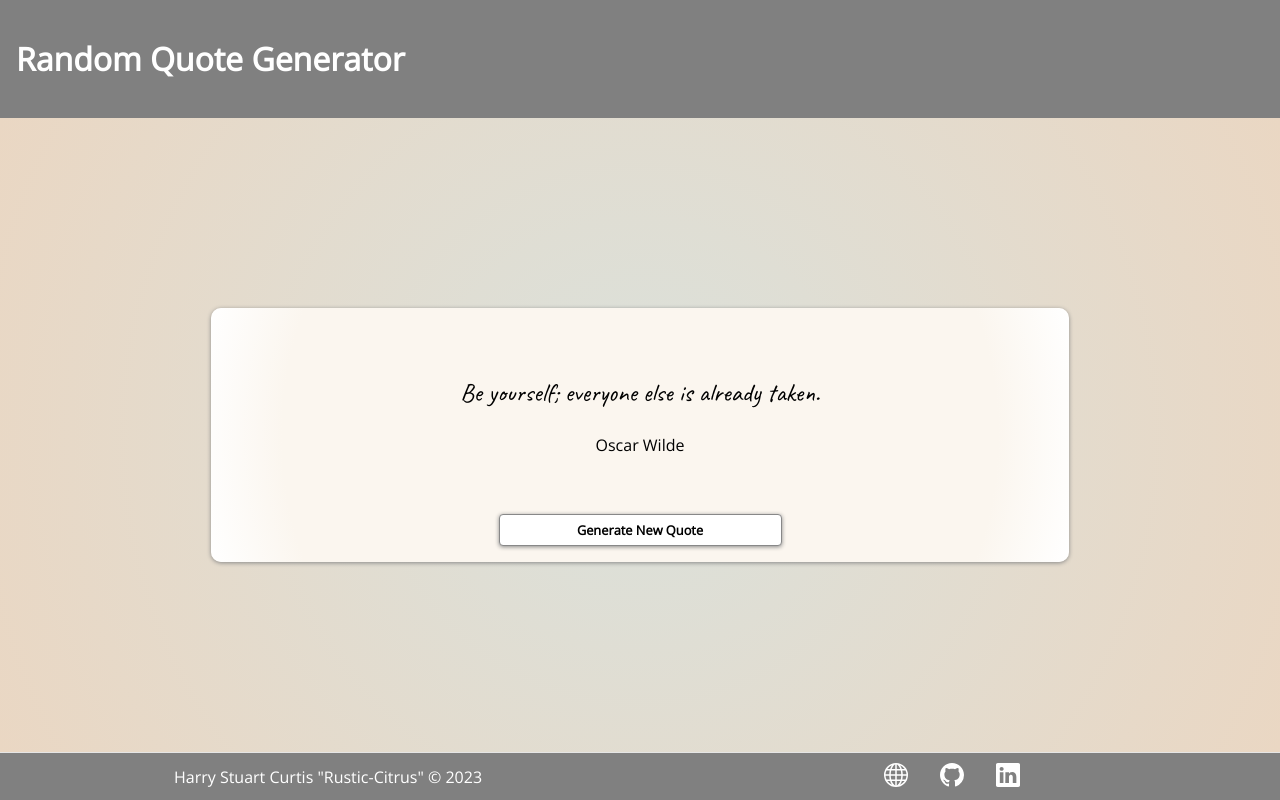
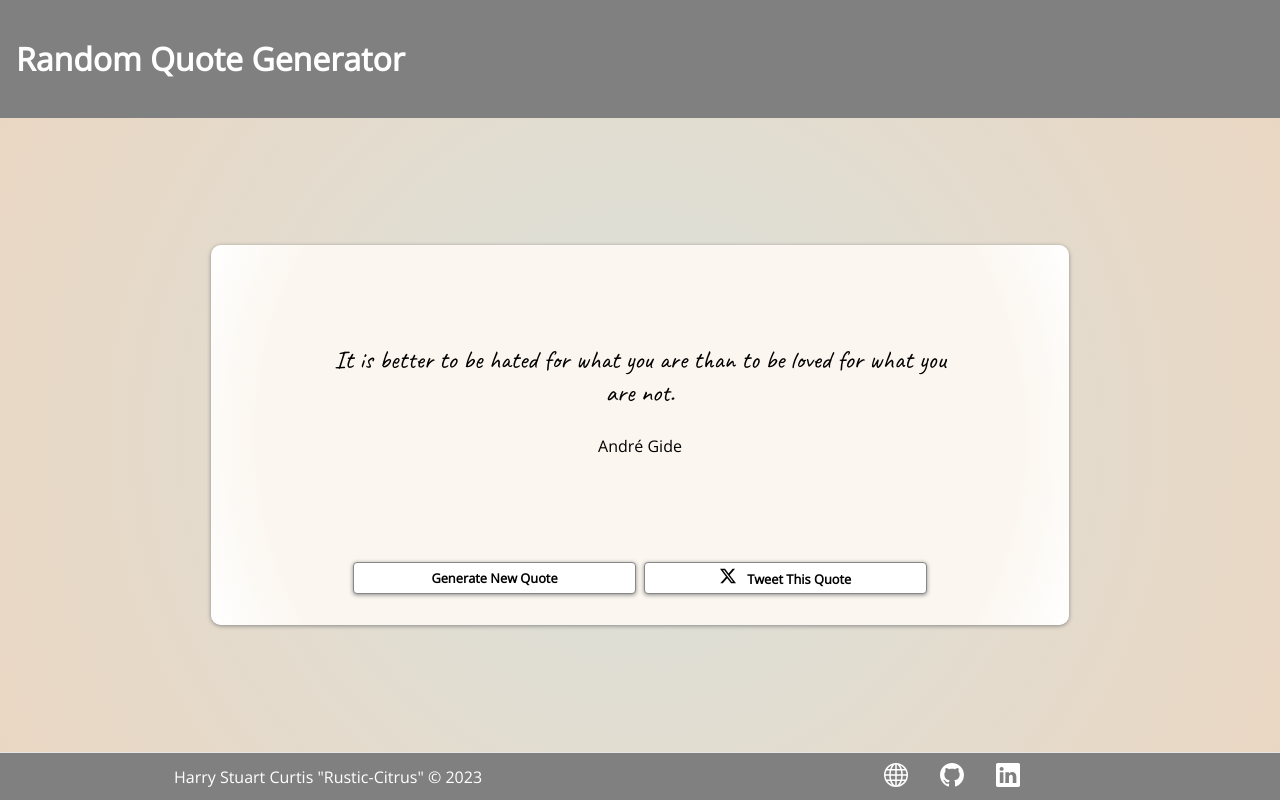
Before and after one commit to Rustic-Citrus/random-quote-generator, a SvelteKit app: page / in a window 1280 px wide. Built offline with nearby package versions, Linux system fonts and the light colour scheme.

Commit message:
Update page.svelte with new quote functionality

```diff
--- a/src/routes/+page.svelte
+++ b/src/routes/+page.svelte
@@ -1,50 +1,79 @@
 <script>
-    import { fade } from "svelte/transition";
+    // import { fade } from "svelte/transition";
+    import { crossfade } from "svelte/transition";
+    import { quintOut } from "svelte/easing";
     import data from "../data/quotes.json";
 
+    const [send, receive] = crossfade({
+        duration: (d) => Math.sqrt(d * 200),
+
+        fallback(node, params) {
+            const style = getComputedStyle(node);
+            const transform = style.transform === "none" ? "" : style.transform;
+            return {
+                duration: 600,
+                easing: quintOut,
+                css: (t) => `
+                transform: ${transform} scale(${t});
+                opacity: ${t}
+            `,
+            };
+        },
+    });
+
     const quotes = data;
+    quotes.sort(() => Math.random() - 0.5);
     let i = 0;
-    let currentQuote = [quotes[i]];
-    let prevIndicies = [i];
-    const incrementIndex = () => {
-        if (prevIndicies.includes(i) && prevIndicies.length < quotes.length) {
-            i = Math.floor(Math.random() * quotes.length);
-            prevIndicies.push(i);
-        } else if (
-            prevIndicies.includes(i) &&
-            prevIndicies.length >= quotes.length
-        ) {
-            prevIndicies = new Array();
-            i = Math.floor(Math.random() * quotes.length);
-            prevIndicies.push(i);
-        } else {
-            i = Math.floor(Math.random() * quotes.length);
-            prevIndicies.push(i);
+    let currentQuote = quotes[i];
+
+    const handleNewQuote = () => {
+        i++;
+        if (i === quotes.length) {
+            i = 0;
         }
-        currentQuote = [];
-        setTimeout(() => {
-            currentQuote = [quotes[i]];
-        }, 400);
+        currentQuote = quotes[i];
+    };
+
+    const handleTweet = () => {
+        const tweetQuote = currentQuote.quote.replace(/ /g, "%20");
+        const tweetAuthor = currentQuote.author.replace(/ /g, "%20");
+        const tweetLink = `https://twitter.com/intent/tweet?text=${tweetQuote} - ${tweetAuthor}`;
+        window.open(tweetLink, "_blank");
     };
 </script>
 
 <div class="frame">
-    <div class="card-outer">
+    <div class="card-outer" id="quote-box">
         <div class="card-inner-top">
-            {#each currentQuote as quote (quote.quote)}
+            {#each [currentQuote] as quote (quote.quote)}
                 <blockquote
-                    out:fade={{ duration: 400 }}
-                    in:fade={{ duration: 1000 }}
+                    out:send={{ key: currentQuote.quote }}
+                    in:receive={{ key: currentQuote.quote }}
                 >
-                    <p>{quote.quote}</p>
-                    <footer>{quote.author}</footer>
+                    <p id="text">{quote.quote}</p>
+                    <footer id="author">{quote.author}</footer>
                 </blockquote>
             {/each}
         </div>
         <div class="card-inner-bottom">
-            <button id="generateNewQuoteButton" on:click={incrementIndex}
+            <button id="new-quote" on:click={handleNewQuote}
                 >Generate New Quote</button
             >
+            <button id="tweet-quote" on:click={handleTweet}>
+                <svg
+                    xmlns="http://www.w3.org/2000/svg"
+                    width="16"
+                    height="16"
+                    fill="black"
+                    class="bi bi-twitter-x"
+                    viewBox="0 0 16 16"
+                >
+                    <path
+                        d="M12.6.75h2.454l-5.36 6.142L16 15.25h-4.937l-3.867-5.07-4.425 5.07H.316l5.733-6.57L0 .75h5.063l3.495 4.633L12.601.75Zm-.86 13.028h1.36L4.323 2.145H2.865z"
+                    />
+                </svg>
+                Tweet This Quote
+            </button>
         </div>
     </div>
 </div>
@@ -68,7 +97,7 @@
 
     .card-outer {
         width: 67%;
-        height: 40%;
+        height: 60%;
         display: flex;
         flex-direction: column;
         border-radius: 10px;
@@ -91,15 +120,18 @@
 
     .card-inner-bottom {
         display: flex;
-        flex-direction: column;
+        flex-direction: row;
         justify-content: center;
         align-items: center;
         height: 25%;
+        gap: 0.5rem;
     }
 
     blockquote {
         text-align: center;
         transform: opacity 0.5s ease-in-out;
+        position: absolute;
+        width: 50%;
     }
 
     blockquote p {
@@ -125,6 +157,10 @@
         transition: background-color 0.8s ease-in-out;
     }
 
+    button svg {
+        margin-right: 0.5rem;
+    }
+
     button:hover {
         cursor: pointer;
         background-color: #ffe9cb;
@@ -142,8 +178,16 @@
             font-size: 1rem;
         }
 
+        blockquote {
+            width: 80%;
+        }
+
         blockquote p {
             font-size: 1.4rem;
+        }
+
+        .card-inner-bottom {
+            flex-direction: column;
         }
     }
 
@@ -155,15 +199,23 @@
 
         button {
             width: 75%;
-            height: 3rem;
+            height: 2rem;
             font-size: 1rem;
+        }
+
+        blockquote {
+            width: 75%;
+        }
+
+        .card-inner-bottom {
+            flex-direction: column;
         }
     }
 
     @media only screen and (min-width: 576px) and (max-width: 768px) {
         .card-outer {
             width: 75%;
-            height: 50%;
+            height: 67%;
         }
 
         button {
@@ -171,5 +223,18 @@
             height: 2.5rem;
             font-size: 0.9rem;
         }
+
+        blockquote {
+            width: 65%;
+        }
+
+        .card-inner-top {
+            height: 60%;
+        }
+
+        .card-inner-bottom {
+            flex-direction: column;
+            height: 40%;
+        }
     }
 </style>
```
